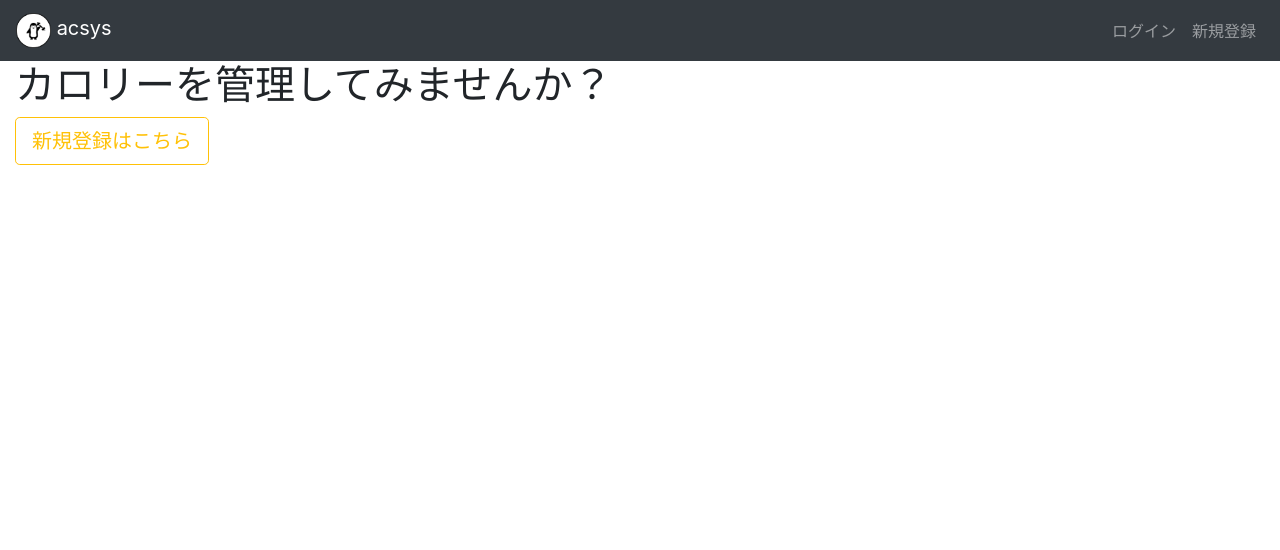
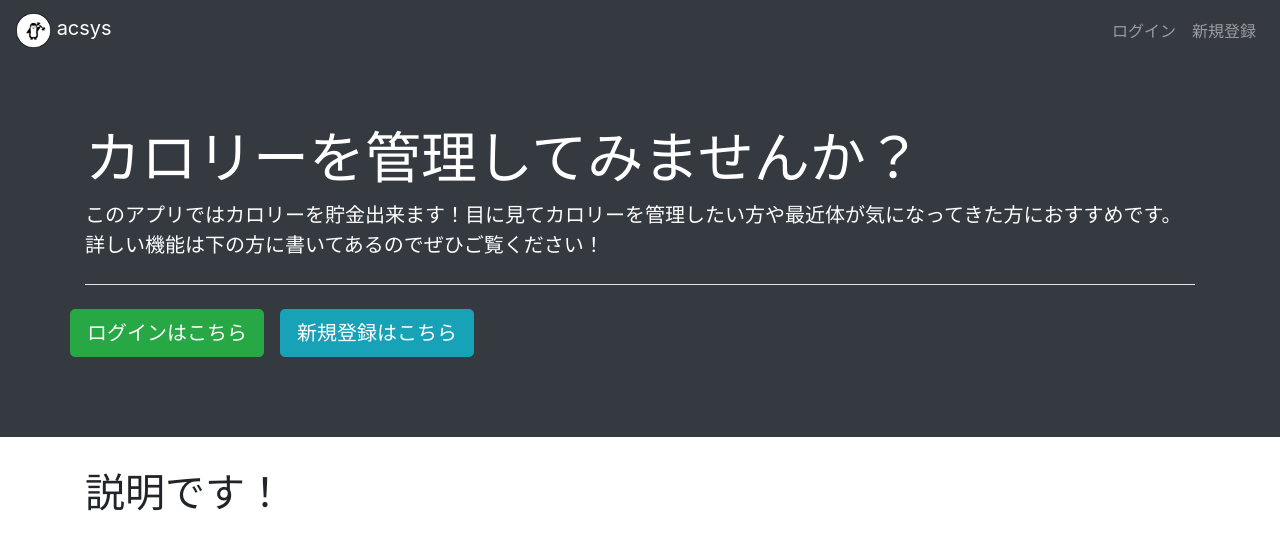
Before and after one commit to ASO1701028/acsysproject, a Vue app: page /#/ in a window 1280 px wide. Shown: the top 550 px of the page. Built offline with nearby package versions, Linux system fonts and the light colour scheme; what v-calendar would draw is missing.

Commit message:
+Update StartTop.vueの改変 -Delete StartTopImage.jpgの削除

```diff
--- a/src/components/StartTop.vue
+++ b/src/components/StartTop.vue
@@ -1,10 +1,26 @@
 <template>
     <div id="#app">
-        <div class="jumbotron-extend">
-            <div class="container-fluid jumbotron-container">
-                <h1>カロリーを管理してみませんか？</h1>
-                <p><a class="btn btn-outline-warning btn-lg" href="/#/signup" role="button">新規登録はこちら</a></p>
-            </div>
+        <div class="jumbotron jumbotron-fluid bg-dark">
+            <div class="container">
+                <h1 class="display-4 font-weight-lighter" style="font-family: Helvetica,'Yu Gothic UI',serif">カロリーを管理してみませんか？</h1>
+                <p class="lead">このアプリではカロリーを貯金出来ます！目に見てカロリーを管理したい方や最近体が気になってきた方におすすめです。
+                    詳しい機能は下の方に書いてあるのでぜひご覧ください！</p>
+                <hr class="my-4" style="background-color: white">
+                <div class="row">
+                    <p><a class="btn btn-success btn-lg mr-3" href="/#/login" role="button">ログインはこちら</a></p>
+                    <p><a class="btn btn-info btn-lg" href="/#/signup" role="button">新規登録はこちら</a></p>
+                </div>
+            </div><!-- /.container -->
+        </div><!-- /.jumbotron -->
+        <div class="container">
+            <h1>説明です！</h1>
         </div>
     </div>
 </template>
+
+<style scoped>
+    .jumbotron {
+        background-position: center 60%;
+        color: white;
+    }
+</style>
```
Also changed, not shown: 1 other file (tests, documents, lock files or other folders).
